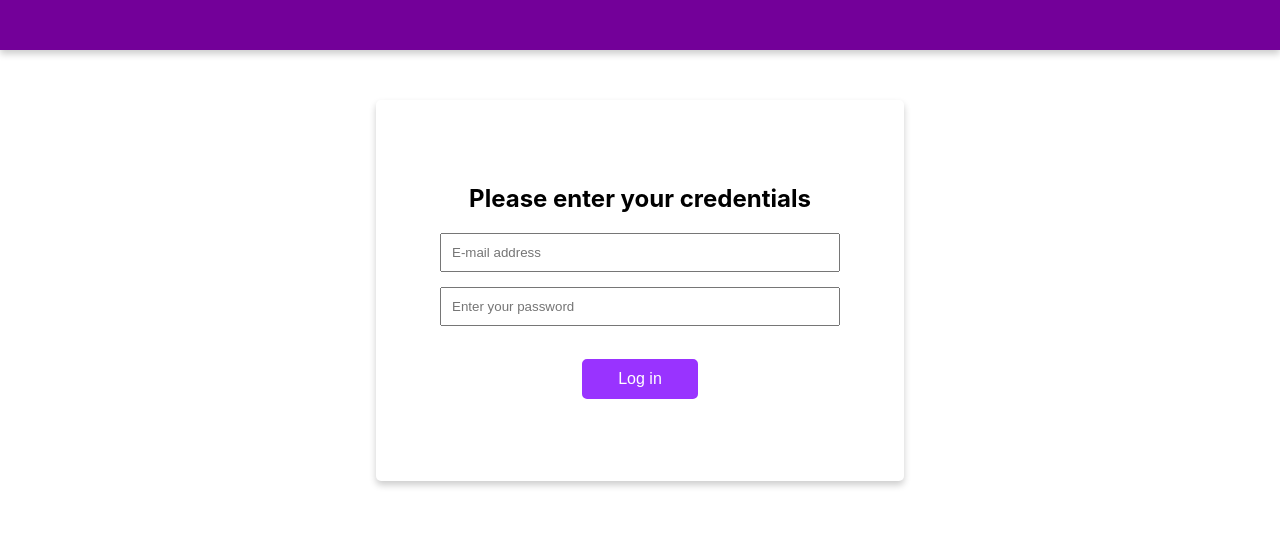
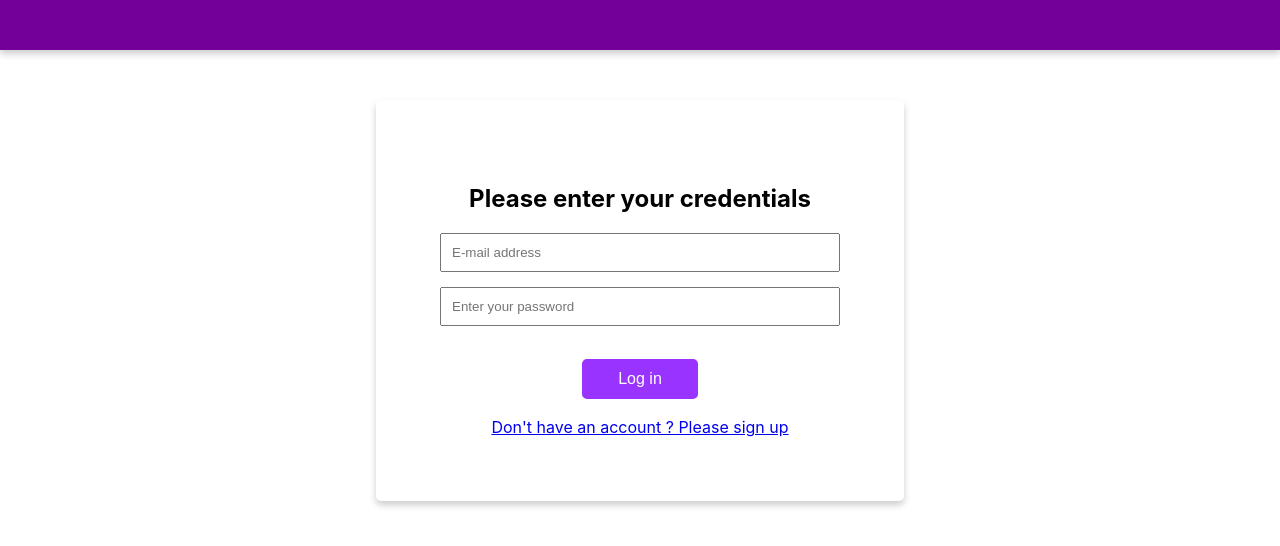
Before and after one commit to morantaf/kanban-board-client, a React (Create React App) app: page /login in a window 1280 px wide. Shown: the top 546 px of the page. Built offline with nearby package versions, Linux system fonts and the light colour scheme.

Commit message:
Adding the link to go to the signup page

```diff
--- a/src/components/LoginForm.js
+++ b/src/components/LoginForm.js
@@ -3,7 +3,7 @@ import gql from "graphql-tag";
 import styled from "styled-components";
 import { saveTokens } from "../manage-tokens";
 import { Mutation } from "react-apollo";
-import { Redirect } from "react-router-dom";
+import { Redirect, Link } from "react-router-dom";
 
 //Creation of Styled components
 
@@ -44,6 +44,10 @@ const Button = styled.button`
 `;
 
 const Title = styled.h2`
+  align-self: center;
+`;
+
+const StyledLink = styled(Link)`
   align-self: center;
 `;
 
@@ -103,6 +107,9 @@ export default function LoginForm(props) {
                 onChange={(event) => setPassword(event.target.value)}
               />
               <Button type="submit">Log in</Button>
+              <StyledLink to="/signup">
+                Don't have an account ? Please sign up
+              </StyledLink>
             </Form>
           )}
         </div>
```
